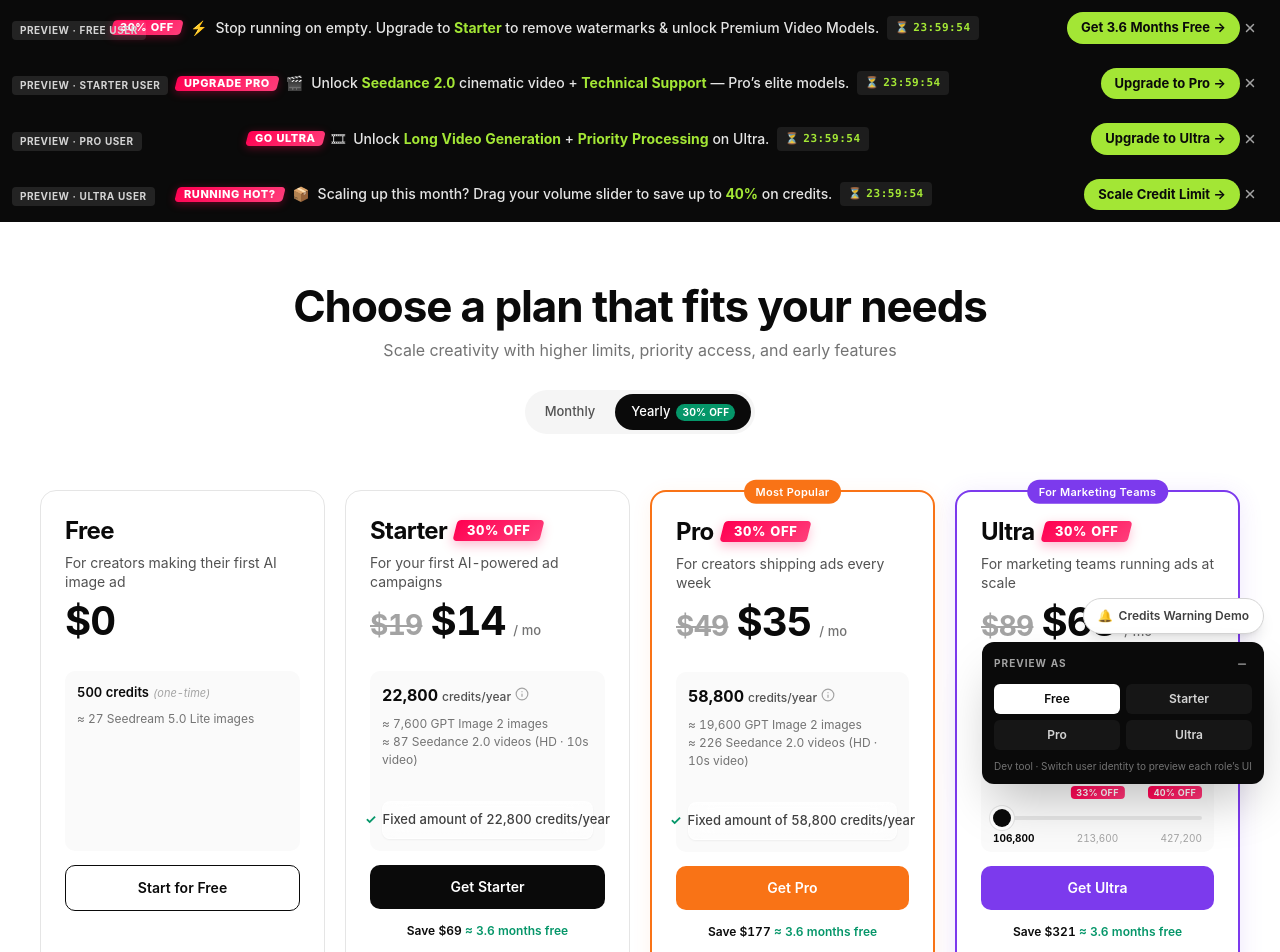
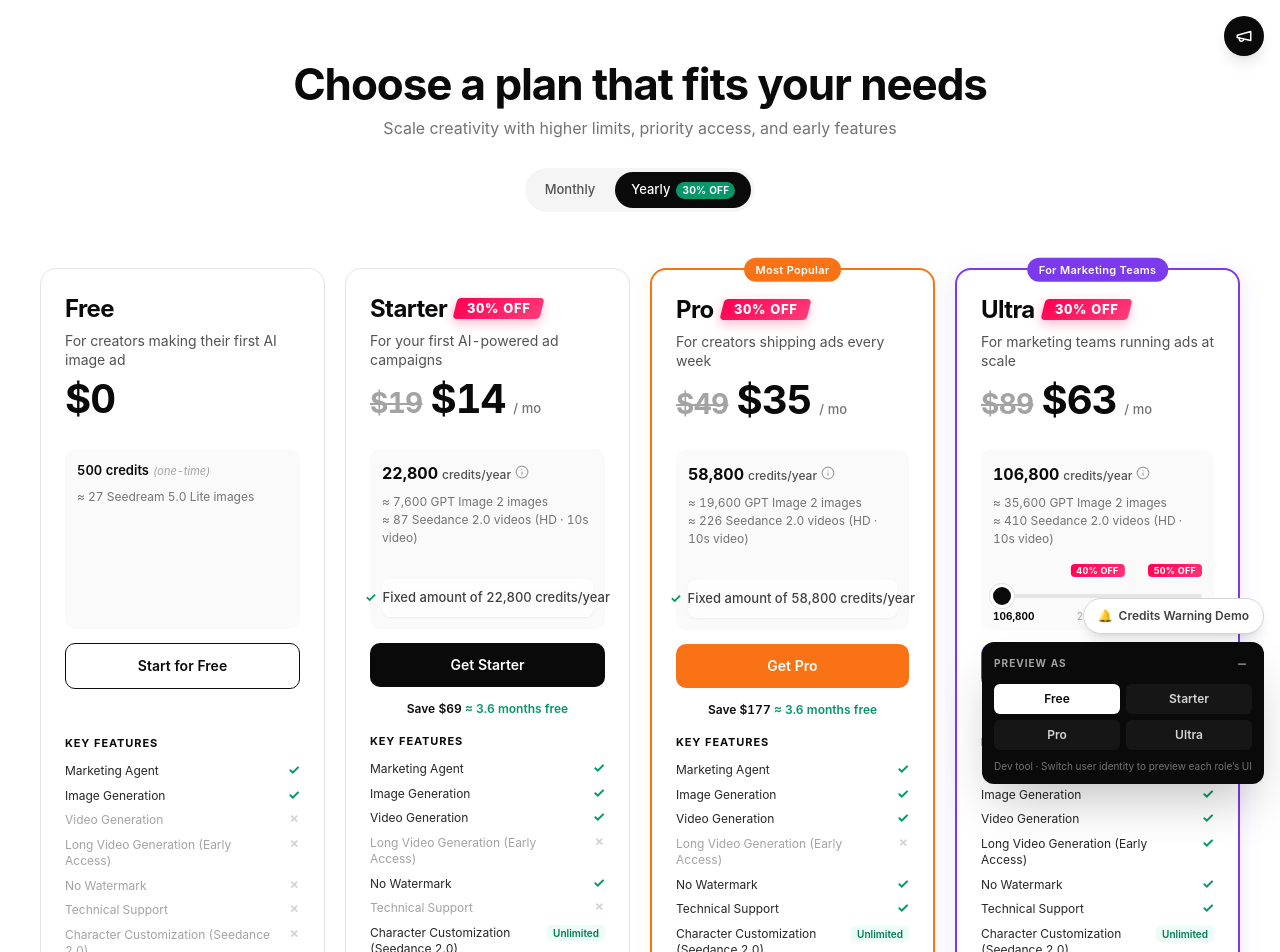
Before and after one commit to krysta1314/buzz-video-prototype, a React (Vite) app: page / in a window 1280 px wide. Shown: the top 952 px of the page. Built offline with nearby package versions, Linux system fonts and the light colour scheme.

Commit message:
更新折扣 UI

```diff
--- a/src/App.tsx
+++ b/src/App.tsx
@@ -16,15 +16,20 @@
   const { role, setRole } = useUserRole();
   // demo 开关 state 上提到 App,让 RolePicker 内的按钮也能触发
   const [demoOpen, setDemoOpen] = useState(false);
+  // Preview banner 4 条默认隐藏,右上角 icon 控制显隐
+  const [bannersVisible, setBannersVisible] = useState(false);
 
   return (
     <>
-      {/* Preview mode:一次性展示 4 种 role 的 banner,用 previewLabel 区分。
-          关闭 preview 模式只需把这 4 行换回 <PromoBanner role={role} /> */}
-      <PromoBanner role="free"    previewLabel="Free user" />
-      <PromoBanner role="starter" previewLabel="Starter user" />
-      <PromoBanner role="pro"     previewLabel="Pro user" />
-      <PromoBanner role="ultra"   previewLabel="Ultra user" />
+      {/* Preview mode:4 个 role banner 默认隐藏,点右上角喇叭 icon 切换显示 */}
+      {bannersVisible && (
+        <>
+          <PromoBanner role="free"    previewLabel="Free user" />
+          <PromoBanner role="starter" previewLabel="Starter user" />
+          <PromoBanner role="pro"     previewLabel="Pro user" />
+          <PromoBanner role="ultra"   previewLabel="Ultra user" />
+        </>
+      )}
       <main className="max-w-[1440px] mx-auto px-4 sm:px-6 lg:px-10 py-12 sm:py-16">
         <Header cycle={state.cards.cycle} onCycleChange={state.cards.setCycle} role={role} />
         <section id="plans">
@@ -37,6 +42,20 @@
       </main>
       <RolePicker role={role} setRole={setRole} onDemoClick={() => setDemoOpen(true)} />
       <CreditsWarningDemo open={demoOpen} onClose={() => setDemoOpen(false)} />
+
+      {/* 浮动 icon — 控制 4 个 preview banner 显隐(只为内部预览用,正式上线删) */}
+      <button
+        type="button"
+        onClick={() => setBannersVisible(v => !v)}
+        aria-label={bannersVisible ? 'Hide preview banners' : 'Show preview banners'}
+        title={bannersVisible ? 'Hide preview banners' : 'Show preview banners'}
+        className="hidden md:flex fixed top-4 right-4 z-50 w-10 h-10 rounded-full bg-ink text-white shadow-lg hover:scale-105 transition-transform items-center justify-center"
+      >
+        <svg width="18" height="18" viewBox="0 0 24 24" fill="none" stroke="currentColor" strokeWidth="2" strokeLinecap="round" strokeLinejoin="round" aria-hidden>
+          <path d="M3 11l18-5v12L3 14v-3z" />
+          <path d="M11.6 16.8a3 3 0 1 1-5.8-1.6" />
+        </svg>
+      </button>
     </>
   );
 }
--- a/src/components/sections/CompareFeatures.tsx
+++ b/src/components/sections/CompareFeatures.tsx
@@ -2,6 +2,7 @@
   MODELS,
   PAID_PLANS,
   PAID_PLAN_ORDER,
+  SCALE_DISCOUNTS,
   type ModelCategory,
   type PaidPlanId,
 } from '@/config/pricing';
@@ -192,6 +193,12 @@
             onChange={onScaleChange}
             ariaLabel={`${plan.name} compare column credit multiplier`}
             tickFormat={(s) => fmtNumber(computeCredits(planId, s, cycle))}
+            chipFormat={(s) => {
+              if (SCALE_DISCOUNTS[cycle][s] === 0) return null;
+              const p = computePrice(planId, s, cycle);
+              if (p.displayPrice >= p.referencePrice) return null;
+              return `${Math.round((1 - p.displayPrice / p.referencePrice) * 100)}% OFF`;
+            }}
           />
         </div>
       ) : (
--- a/src/components/sections/PlanCard.tsx
+++ b/src/components/sections/PlanCard.tsx
@@ -143,7 +143,7 @@
               - 当前 plan 不显示(已是 yearly)
               - 降级目标不显示(不主动 push 降级)
               - Ultra 滑块 > 1x 时让位给 bulk discount chip,避免两个红 chip 并排 */}
-          {isYearly && !isCurrent && ctaVariant !== 'downgrade' && SCALE_DISCOUNTS[effectiveScale] === 0 && (
+          {isYearly && !isCurrent && ctaVariant !== 'downgrade' && SCALE_DISCOUNTS[cycle][effectiveScale] === 0 && (
             <span
               className="inline-flex items-center text-[13px] font-extrabold text-white px-3 py-1 leading-none tracking-wider"
               style={{
@@ -158,7 +158,7 @@
               </span>
             </span>
           )}
-          {SCALE_DISCOUNTS[effectiveScale] > 0 && (
+          {SCALE_DISCOUNTS[cycle][effectiveScale] > 0 && (
             <span
               className="inline-flex items-center text-[13px] font-extrabold text-white px-3 py-1 leading-none tracking-wider"
               style={{
@@ -169,7 +169,7 @@
               }}
             >
               <span style={{ transform: 'skewX(14deg)', display: 'inline-block' }}>
-                {Math.round(SCALE_DISCOUNTS[effectiveScale] * 100)}% OFF
+                {Math.round((1 - price.displayPrice / price.referencePrice) * 100)}% OFF
               </span>
             </span>
           )}
@@ -213,6 +213,13 @@
               onChange={onScaleChange}
               ariaLabel={`${plan.name} credit multiplier`}
               tickFormat={(s) => fmtNumber(computeCredits(planId, s, cycle))}
+              chipFormat={(s) => {
+                // 没 bulk discount 不显示 chip(避免 1× yearly 跟 monthly 1× 比出"30% OFF")
+                if (SCALE_DISCOUNTS[cycle][s] === 0) return null;
+                const p = computePrice(planId, s, cycle);
+                if (p.displayPrice >= p.referencePrice) return null;
+                return `${Math.round((1 - p.displayPrice / p.referencePrice) * 100)}% OFF`;
+              }}
             />
           </div>
         )}
@@ -233,6 +240,7 @@
         <VolumeUpgradeCTA
           scale={effectiveScale}
           savings={savings}
+          cycle={cycle}
           onClick={handleUpgradeClick}
         />
       ) : (
@@ -372,11 +380,16 @@
 interface VolumeUpgradeCTAProps {
   scale: Scale;
   savings: number;
+  cycle: BillingCycle;
   onClick: () => void;
 }
 
-function VolumeUpgradeCTA({ scale, savings, onClick }: VolumeUpgradeCTAProps) {
-  const discountPct = Math.round(SCALE_DISCOUNTS[scale] * 100);
+function VolumeUpgradeCTA({ scale, savings, cycle, onClick }: VolumeUpgradeCTAProps) {
+  // 按 cycle 取对应 bulk discount(monthly 33/40, yearly 14/29)— 用户看到的是 chip 上的数字
+  // 但 yearly 用户看到的"解锁折扣"应该是 chip 显示的 40%/50% 而不是底层 14%/29%
+  // 简化:始终用 monthly 表的数字(33/40 更营销化),跟 chip 略不一致但更直观
+  const discountPct = Math.round(SCALE_DISCOUNTS.monthly[scale] * 100);
+  void cycle; // 暂未用,保留 prop 供未来按 cycle 分文案
   // 4x 是最高档,标记为 "Best value"
   const isBestValue = scale === 4;
   return (
--- a/src/components/ui/ScalingSlider.tsx
+++ b/src/components/ui/ScalingSlider.tsx
@@ -7,18 +7,25 @@
   ariaLabel: string;
   /** Format function for each tick label. Defaults to "Nx" (e.g. "2x"). */
   tickFormat?: (s: Scale) => string;
+  /** 自定义每档 discount chip 文案;返回 null 表示该档不显示 chip。默认用 SCALE_DISCOUNTS */
+  chipFormat?: (s: Scale) => string | null;
 }
 
-export function ScalingSlider({ value, onChange, ariaLabel, tickFormat }: ScalingSliderProps) {
+export function ScalingSlider({ value, onChange, ariaLabel, tickFormat, chipFormat }: ScalingSliderProps) {
   const formatTick = tickFormat ?? ((s: Scale) => `${s}x`);
+  const formatChip = chipFormat ?? ((s: Scale) => {
+    // Fallback:用 monthly bulk discount(只在父组件没传 chipFormat 时用)
+    const d = SCALE_DISCOUNTS.monthly[s];
+    return d > 0 ? `${Math.round(d * 100)}% OFF` : null;
+  });
   const idx = SCALES.indexOf(value);
   return (
     <div className="text-xs">
       {/* Discount badges, positioned above each non-1x tick. Edge chips anchor to edges to avoid overflow. */}
       <div className="relative w-full h-[18px] mb-1">
         {SCALES.map((s, i) => {
-          const discount = SCALE_DISCOUNTS[s];
-          if (discount === 0) return null;
+          const chipText = formatChip(s);
+          if (!chipText) return null;
           const pct = (i / (SCALES.length - 1)) * 100;
           const isLast = pct === 100;
           const isFirst = pct === 0;
@@ -36,7 +43,7 @@
               }}
               className="absolute top-0 text-[9px] font-bold text-white rounded px-1.5 py-px leading-tight whitespace-nowrap tracking-wide"
             >
-              {Math.round(discount * 100)}% OFF
+              {chipText}
             </span>
           );
         })}
@@ -48,7 +55,7 @@
         step={1}
         value={idx}
         aria-label={ariaLabel}
-        aria-valuetext={`${value}x credits, ${Math.round(SCALE_DISCOUNTS[value] * 100)}% bulk discount`}
+        aria-valuetext={`${value}x credits, ${Math.round(SCALE_DISCOUNTS.monthly[value] * 100)}% bulk discount`}
         onChange={(e) => onChange(SCALES[Number(e.target.value)])}
         className="w-full h-1 rounded-full bg-neutral-200 appearance-none cursor-pointer
           [&::-webkit-slider-thumb]:appearance-none
--- a/src/config/pricing.ts
+++ b/src/config/pricing.ts
@@ -9,11 +9,18 @@
 // Simplified to 3 tiers per feedback — only Ultra uses the slider now (Starter / Pro are fixed-price).
 export const SCALES: readonly Scale[] = [1, 2, 4] as const;
 
-/** Bulk discount applied to price when scaling up. */
-export const SCALE_DISCOUNTS: Record<Scale, number> = {
-  1: 0,
-  2: 0.33,
-  4: 0.40,
+/**
+ * Bulk discount applied to base price when scaling up.
+ * Cycle-specific:monthly 和 yearly 用不同折扣率,以让 chip(= 1 - display/reference)显示符合营销 target。
+ *
+ * Monthly bulk = chip 直接显示数字(2× = 33% off,4× = 40% off)
+ * Yearly bulk = chip 显示"叠加 yearly 30% 后的总折扣"
+ *   - Ultra 2× yearly: $62.30 × 2 × 0.857 = $107 → vs monthly raw $178 = 40% off chip
+ *   - Ultra 4× yearly: $62.30 × 4 × 0.714 = $178 → vs monthly raw $356 = 50% off chip
+ */
+export const SCALE_DISCOUNTS: Record<BillingCycle, Record<Scale, number>> = {
+  monthly: { 1: 0, 2: 0.33,  4: 0.40  },
+  yearly:  { 1: 0, 2: 0.143, 4: 0.286 },
 };
 
 export interface PlanCopy {
--- a/src/lib/compute.ts
+++ b/src/lib/compute.ts
@@ -22,9 +22,12 @@
 
 export function computePrice(planId: PaidPlanId, scale: Scale, cycle: BillingCycle): PriceBreakdown {
   const p = PAID_PLANS[planId];
-  const bulkMultiplier = 1 - SCALE_DISCOUNTS[scale];
+  // Cycle-specific bulk discount(monthly 比 yearly bulk 大,因为 yearly 已经叠加 30% 周期折扣)
+  const bulkMultiplier = 1 - SCALE_DISCOUNTS[cycle][scale];
+  // monthlyPrice 用 monthly bulk 算(用于 Save / Compare to monthly 文案)
+  const monthlyBulkMultiplier = 1 - SCALE_DISCOUNTS.monthly[scale];
   const referencePrice = p.baseMonthlyPrice * scale;
-  const monthlyPrice = referencePrice * bulkMultiplier;
+  const monthlyPrice = referencePrice * monthlyBulkMultiplier;
   if (cycle === 'monthly') {
     return { referencePrice, monthlyPrice, displayPrice: monthlyPrice, annualTotal: monthlyPrice * 12 };
   }
```
